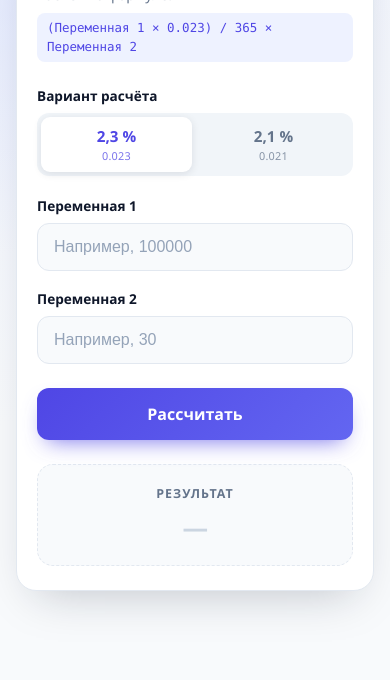
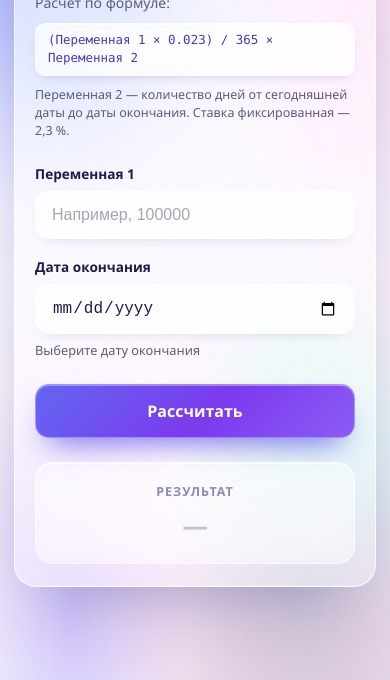
Before and after one commit to nvpaladin2012-arch/calculator, a plain HTML site: page index.html in a window 390 px wide. Shown: the part 164-844 px from the top of the page. Drawn offline with Linux system fonts and the light colour scheme.

Commit message:
Калькулятор: дни по дате окончания, ставка 2,3 %, стиль стекло

```diff
--- a/index.html
+++ b/index.html
@@ -4,15 +4,15 @@
   <meta charset="UTF-8" />
   <meta name="viewport" content="width=device-width, initial-scale=1.0" />
   <title>Онлайн-калькулятор</title>
-  <meta name="theme-color" content="#4f46e5" />
+  <meta name="theme-color" content="#a5b4fc" />
   <meta
     name="description"
-    content="Простой онлайн-калькулятор: расчёт по формуле (Переменная 1 × ставка) / 365 × Переменная 2 со ставкой 2,3% или 2,1%."
+    content="Онлайн-калькулятор: расчёт по формуле (Переменная 1 × ставка) / 365 × дни. Дни вычисляются автоматически по дате окончания. Ставка 2,3%."
   />
   <meta property="og:title" content="Онлайн-калькулятор" />
   <meta
     property="og:description"
-    content="Быстрый расчёт по формуле с выбором ставки 2,3% или 2,1%."
+    content="Расчёт по формуле с автоматическим подсчётом дней по дате окончания. Ставка 2,3%."
   />
   <meta property="og:type" content="website" />
   <!-- Иконка для вкладки и плитки в визуальных закладках -->
@@ -26,48 +26,106 @@
     }
 
     :root {
-      --bg-1: #eef2ff;
-      --bg-2: #f8fafc;
-      --card: #ffffff;
-      --text: #0f172a;
-      --muted: #64748b;
-      --border: #e2e8f0;
+      --text: #1e1b4b;
+      --muted: #5b5b7a;
       --accent: #4f46e5;
-      --accent-hover: #4338ca;
-      --accent-soft: #eef2ff;
-      --success: #059669;
-      --shadow: 0 20px 45px -20px rgba(15, 23, 42, 0.25);
+      --accent-2: #7c3aed;
+      --success: #047857;
+      --danger: #be123c;
+      --glass-border: rgba(255, 255, 255, 0.65);
+      --shadow: 0 30px 70px -30px rgba(49, 46, 129, 0.45);
+    }
+
+    html {
+      min-height: 100%;
     }
 
     body {
+      position: relative;
       min-height: 100vh;
       display: flex;
       align-items: center;
       justify-content: center;
-      padding: 24px 16px;
+      padding: 32px 16px;
       font-family: "Segoe UI", system-ui, -apple-system, "Helvetica Neue", Arial, sans-serif;
       color: var(--text);
-      background: radial-gradient(circle at top left, #e0e7ff 0%, transparent 45%),
-                  linear-gradient(160deg, var(--bg-1), var(--bg-2) 60%);
+      background:
+        radial-gradient(60% 55% at 12% 8%, rgba(165, 180, 252, 0.85) 0%, transparent 70%),
+        radial-gradient(50% 50% at 88% 12%, rgba(251, 207, 232, 0.8) 0%, transparent 70%),
+        radial-gradient(55% 60% at 78% 88%, rgba(153, 246, 228, 0.55) 0%, transparent 70%),
+        radial-gradient(45% 45% at 18% 92%, rgba(196, 181, 253, 0.7) 0%, transparent 70%),
+        linear-gradient(150deg, #eef2ff 0%, #f5f3ff 38%, #fdf2f8 68%, #ecfeff 100%);
+      background-attachment: fixed;
       -webkit-font-smoothing: antialiased;
+      overflow-x: hidden;
     }
 
-    /* ---------- Карточка калькулятора ---------- */
+    /* Мягкие светящиеся пятна на фоне */
+    body::before,
+    body::after {
+      content: "";
+      position: fixed;
+      border-radius: 50%;
+      pointer-events: none;
+      filter: blur(60px);
+      z-index: 0;
+    }
+
+    body::before {
+      width: 340px;
+      height: 340px;
+      top: -120px;
+      left: -80px;
+      background: rgba(129, 140, 248, 0.45);
+    }
+
+    body::after {
+      width: 300px;
+      height: 300px;
+      right: -70px;
+      bottom: -120px;
+      background: rgba(244, 114, 182, 0.35);
+    }
+
+    /* ---------- Стеклянная карточка калькулятора ---------- */
     .calculator {
+      position: relative;
+      z-index: 1;
       width: 100%;
-      max-width: 420px;
-      background: var(--card);
-      border: 1px solid var(--border);
-      border-radius: 24px;
-      padding: 32px;
-      box-shadow: var(--shadow);
-      animation: fadeUp 0.5s ease both;
+      max-width: 430px;
+      padding: 34px 32px 30px;
+      background: linear-gradient(155deg, rgba(255, 255, 255, 0.62), rgba(255, 255, 255, 0.34));
+      border: 1px solid var(--glass-border);
+      border-radius: 28px;
+      box-shadow:
+        var(--shadow),
+        inset 0 1px 0 rgba(255, 255, 255, 0.85),
+        inset 0 -1px 0 rgba(255, 255, 255, 0.25);
+      -webkit-backdrop-filter: blur(26px) saturate(160%);
+      backdrop-filter: blur(26px) saturate(160%);
+      animation: fadeUp 0.55s ease both;
+    }
+
+    /* Верхний блик на стекле */
+    .calculator::before {
+      content: "";
+      position: absolute;
+      inset: 0;
+      border-radius: inherit;
+      background: radial-gradient(120% 60% at 50% -10%, rgba(255, 255, 255, 0.7), transparent 60%);
+      pointer-events: none;
+      z-index: 0;
+    }
+
+    .calculator > * {
+      position: relative;
+      z-index: 1;
     }
 
     @keyframes fadeUp {
       from {
         opacity: 0;
-        transform: translateY(14px);
+        transform: translateY(16px);
       }
       to {
         opacity: 1;
@@ -76,101 +134,46 @@
     }
 
     .calculator__title {
-      font-size: 1.5rem;
+      margin-bottom: 8px;
+      font-size: 1.55rem;
       font-weight: 700;
-      letter-spacing: -0.02em;
-      margin-bottom: 6px;
+      letter-spacing: -0.025em;
+      background: linear-gradient(120deg, #312e81 0%, #6d28d9 55%, #4f46e5 100%);
+      -webkit-background-clip: text;
+      background-clip: text;
+      color: transparent;
     }
 
     .calculator__subtitle {
+      margin-bottom: 24px;
       font-size: 0.875rem;
       color: var(--muted);
-      margin-bottom: 24px;
       line-height: 1.5;
     }
 
     .calculator__formula {
       display: inline-block;
-      margin-top: 8px;
-      padding: 6px 10px;
+      margin-top: 10px;
+      padding: 7px 12px;
+      font-family: "Consolas", "SFMono-Regular", Menlo, monospace;
       font-size: 0.78rem;
-      font-family: "Consolas", "SFMono-Regular", Menlo, monospace;
-      color: var(--accent);
-      background: var(--accent-soft);
-      border-radius: 8px;
+      color: #4338ca;
+      background: rgba(255, 255, 255, 0.55);
+      border: 1px solid rgba(255, 255, 255, 0.8);
+      border-radius: 10px;
+      box-shadow:
+        inset 0 1px 0 rgba(255, 255, 255, 0.9),
+        0 4px 12px -8px rgba(49, 46, 129, 0.5);
+      -webkit-backdrop-filter: blur(8px);
+      backdrop-filter: blur(8px);
     }
 
-    /* ---------- Выбор варианта расчёта ---------- */
-    .rate {
-      margin: 0 0 20px;
-      padding: 0;
-      border: none;
-    }
-
-    .rate__legend {
-      padding: 0;
-      margin-bottom: 8px;
-      font-size: 0.85rem;
-      font-weight: 600;
-      color: var(--text);
-    }
-
-    .rate__options {
-      display: grid;
-      grid-template-columns: 1fr 1fr;
-      gap: 6px;
-      padding: 4px;
-      background: #f1f5f9;
-      border-radius: 12px;
-    }
-
-    .rate__option {
-      position: relative;
-    }
-
-    .rate__radio {
-      position: absolute;
-      width: 1px;
-      height: 1px;
-      opacity: 0;
-      pointer-events: none;
-    }
-
-    .rate__label {
-      display: flex;
-      flex-direction: column;
-      align-items: center;
-      gap: 2px;
-      padding: 9px 8px;
-      border-radius: 9px;
-      font-size: 0.95rem;
-      font-weight: 600;
+    .calculator__note {
+      display: block;
+      margin-top: 10px;
+      font-size: 0.78rem;
       color: var(--muted);
-      text-align: center;
-      cursor: pointer;
-      transition: background 0.2s ease, color 0.2s ease, box-shadow 0.2s ease;
-    }
-
-    .rate__label small {
-      font-size: 0.68rem;
-      font-weight: 500;
-      letter-spacing: 0.02em;
-      opacity: 0.75;
-    }
-
-    .rate__label:hover {
-      color: var(--text);
-    }
-
-    .rate__radio:checked + .rate__label {
-      color: var(--accent);
-      background: #ffffff;
-      box-shadow: 0 2px 8px rgba(15, 23, 42, 0.1);
-    }
-
-    .rate__radio:focus-visible + .rate__label {
-      outline: 3px solid rgba(79, 70, 229, 0.35);
-      outline-offset: 2px;
+      line-height: 1.45;
     }
 
     /* ---------- Поля ввода ---------- */
@@ -180,10 +183,10 @@
 
     .field__label {
       display: block;
+      margin-bottom: 8px;
       font-size: 0.85rem;
       font-weight: 600;
       color: var(--text);
-      margin-bottom: 8px;
     }
 
     .field__input {
@@ -191,25 +194,33 @@
       padding: 14px 16px;
       font-size: 1rem;
       color: var(--text);
-      background: #f8fafc;
-      border: 1.5px solid var(--border);
-      border-radius: 12px;
+      background: rgba(255, 255, 255, 0.5);
+      border: 1px solid rgba(255, 255, 255, 0.75);
+      border-radius: 14px;
       outline: none;
+      box-shadow:
+        inset 0 1px 0 rgba(255, 255, 255, 0.9),
+        0 6px 16px -12px rgba(49, 46, 129, 0.4);
       transition: border-color 0.2s ease, box-shadow 0.2s ease, background 0.2s ease;
+      -webkit-backdrop-filter: blur(6px);
+      backdrop-filter: blur(6px);
     }
 
     .field__input::placeholder {
-      color: #94a3b8;
+      color: rgba(91, 91, 122, 0.55);
     }
 
     .field__input:hover {
-      border-color: #cbd5e1;
+      background: rgba(255, 255, 255, 0.6);
+      border-color: rgba(255, 255, 255, 0.95);
     }
 
     .field__input:focus {
-      background: #ffffff;
-      border-color: var(--accent);
-      box-shadow: 0 0 0 4px rgba(79, 70, 229, 0.14);
+      background: rgba(255, 255, 255, 0.8);
+      border-color: rgba(99, 102, 241, 0.55);
+      box-shadow:
+        0 0 0 4px rgba(99, 102, 241, 0.16),
+        inset 0 1px 0 rgba(255, 255, 255, 0.9);
     }
 
     /* Убираем стрелки у числовых полей */
@@ -224,66 +235,97 @@
       appearance: textfield;
     }
 
+    .field__input[type="date"] {
+      color-scheme: light;
+    }
+
+    .field__hint {
+      margin-top: 8px;
+      font-size: 0.8rem;
+      color: var(--muted);
+      line-height: 1.4;
+    }
+
+    .field__hint--ok {
+      color: #4338ca;
+    }
+
+    .field__hint--error {
+      color: var(--danger);
+    }
+
     /* ---------- Кнопка ---------- */
     .calculator__button {
       width: 100%;
       padding: 15px 20px;
       margin-top: 6px;
+      font-family: inherit;
       font-size: 1rem;
       font-weight: 600;
-      font-family: inherit;
       color: #ffffff;
-      background: linear-gradient(135deg, var(--accent), #6366f1);
-      border: none;
-      border-radius: 12px;
+      background: linear-gradient(135deg, #6366f1 0%, #7c3aed 55%, #8b5cf6 100%);
+      border: 1px solid rgba(255, 255, 255, 0.35);
+      border-radius: 14px;
       cursor: pointer;
+      box-shadow:
+        0 16px 30px -14px rgba(79, 70, 229, 0.9),
+        inset 0 1px 0 rgba(255, 255, 255, 0.35);
       transition: transform 0.15s ease, box-shadow 0.2s ease, filter 0.2s ease;
-      box-shadow: 0 10px 22px -10px rgba(79, 70, 229, 0.8);
     }
 
     .calculator__button:hover {
-      filter: brightness(1.05);
-      box-shadow: 0 14px 26px -10px rgba(79, 70, 229, 0.9);
+      filter: brightness(1.06);
+      transform: translateY(-1px);
+      box-shadow:
+        0 20px 34px -14px rgba(79, 70, 229, 1),
+        inset 0 1px 0 rgba(255, 255, 255, 0.4);
     }
 
     .calculator__button:active {
-      transform: translateY(1px) scale(0.995);
+      transform: translateY(0) scale(0.995);
     }
 
     .calculator__button:focus-visible {
-      outline: 3px solid rgba(79, 70, 229, 0.4);
+      outline: 3px solid rgba(99, 102, 241, 0.4);
       outline-offset: 2px;
     }
 
-    /* ---------- Блок результата ---------- */
+    /* ---------- Стеклянный блок результата ---------- */
     .result {
       margin-top: 24px;
-      padding: 20px;
-      background: #f8fafc;
-      border: 1.5px dashed var(--border);
-      border-radius: 16px;
+      padding: 20px 18px;
       text-align: center;
-      transition: background 0.25s ease, border-color 0.25s ease;
+      background: rgba(255, 255, 255, 0.38);
+      border: 1px solid rgba(255, 255, 255, 0.6);
+      border-radius: 18px;
+      box-shadow: inset 0 1px 0 rgba(255, 255, 255, 0.8);
+      -webkit-backdrop-filter: blur(14px);
+      backdrop-filter: blur(14px);
+      transition: background 0.25s ease, border-color 0.25s ease, box-shadow 0.25s ease;
     }
 
     .result--active {
-      background: #ecfdf5;
-      border-color: #a7f3d0;
+      background: linear-gradient(150deg, rgba(209, 250, 229, 0.65), rgba(236, 253, 245, 0.4));
+      border-color: rgba(16, 185, 129, 0.3);
+      box-shadow:
+        inset 0 1px 0 rgba(255, 255, 255, 0.9),
+        0 12px 28px -18px rgba(5, 150, 105, 0.6);
     }
 
     .result--error {
-      background: #fef2f2;
-      border-color: #fecaca;
+      background: linear-gradient(150deg, rgba(254, 226, 226, 0.7), rgba(255, 241, 242, 0.45));
+      border-color: rgba(244, 63, 94, 0.3);
+      box-shadow: inset 0 1px 0 rgba(255, 255, 255, 0.9);
     }
 
     .result__label {
       display: block;
+      margin-bottom: 8px;
       font-size: 0.78rem;
       font-weight: 600;
+      letter-spacing: 0.08em;
       text-transform: uppercase;
-      letter-spacing: 0.08em;
-      color: var(--muted);
-      margin-bottom: 8px;
+      color: rgba(49, 46, 129, 0.55);
     }
 
     .result__value {
@@ -297,21 +339,40 @@
     }
 
     .result__value--empty {
-      color: #cbd5e1;
       font-weight: 600;
+      color: rgba(91, 91, 122, 0.35);
     }
 
     .result--error .result__value {
       font-size: 1rem;
       font-weight: 500;
-      color: #dc2626;
+      color: var(--danger);
+    }
+
+    /* ---------- Фолбэк без backdrop-filter ---------- */
+    @supports not ((backdrop-filter: blur(1px)) or (-webkit-backdrop-filter: blur(1px))) {
+      .calculator {
+        background: rgba(255, 255, 255, 0.82);
+      }
+
+      .field__input {
+        background: rgba(255, 255, 255, 0.85);
+      }
+
+      .result {
+        background: rgba(255, 255, 255, 0.7);
+      }
     }
 
     /* ---------- Мобильная адаптация ---------- */
     @media (max-width: 480px) {
+      body {
+        padding: 20px 14px;
+      }
+
       .calculator {
-        padding: 24px 20px;
-        border-radius: 20px;
+        padding: 26px 20px 22px;
+        border-radius: 22px;
       }
 
       .calculator__title {
@@ -322,6 +383,18 @@
         font-size: 1.6rem;
       }
     }
+
+    @media (prefers-reduced-motion: reduce) {
+      .calculator {
+        animation: none;
+      }
+
+      .calculator__button,
+      .field__input,
+      .result {
+        transition: none;
+      }
+    }
   </style>
 </head>
 <body>
@@ -330,29 +403,13 @@
     <p class="calculator__subtitle">
       Расчёт по формуле:
       <span class="calculator__formula" id="formulaText">(Переменная 1 × 0.023) / 365 × Переменная 2</span>
+      <span class="calculator__note">
+        Переменная 2 — количество дней от сегодняшней даты до даты окончания.
+        Ставка фиксированная — 2,3 %.
+      </span>
     </p>
 
     <form class="calculator__form" id="calcForm" novalidate>
-      <fieldset class="rate">
-        <legend class="rate__legend">Вариант расчёта</legend>
-        <div class="rate__options">
-          <div class="rate__option">
-            <input class="rate__radio" type="radio" name="rate" id="rate23" value="0.023" checked />
-            <label class="rate__label" for="rate23">
-              2,3 %
-              <small>0.023</small>
-            </label>
-          </div>
-          <div class="rate__option">
-            <input class="rate__radio" type="radio" name="rate" id="rate21" value="0.021" />
-            <label class="rate__label" for="rate21">
-              2,1 %
-              <small>0.021</small>
-            </label>
-          </div>
-        </div>
-      </fieldset>
-
       <div class="field">
         <label class="field__label" for="var1">Переменная 1</label>
         <input
@@ -368,17 +425,14 @@
       </div>
 
       <div class="field">
-        <label class="field__label" for="var2">Переменная 2</label>
+        <label class="field__label" for="endDate">Дата окончания</label>
         <input
           class="field__input"
-          type="number"
-          id="var2"
-          name="var2"
-          placeholder="Например, 30"
-          step="any"
-          inputmode="decimal"
-          autocomplete="off"
+          type="date"
+          id="endDate"
+          name="endDate"
         />
+        <p class="field__hint" id="daysHint">Выберите дату окончания</p>
       </div>
 
       <button class="calculator__button" type="submit">Рассчитать</button>
@@ -397,12 +451,98 @@
       // Получаем ссылки на элементы интерфейса
       const form = document.getElementById("calcForm");
       const input1 = document.getElementById("var1");
-      const input2 = document.getElementById("var2");
+      const endDateInput = document.getElementById("endDate");
+      const daysHint = document.getElementById("daysHint");
       const resultBox = document.getElementById("result");
       const resultValue = document.getElementById("resultValue");
       const resultLabel = document.getElementById("resultLabel");
-      const formulaText = document.getElementById("formulaText");
-      const rateRadios = document.querySelectorAll('input[name="rate"]');
+
+      const MS_PER_DAY = 24 * 60 * 60 * 1000;
+
+      // Фиксированная ставка: 2,3 % = 2.3 / 100 = 0.023
+      const RATE = 0.023;
+      const RATE_LABEL = "2,3 %";
+
+      /**
+       * Возвращает сегодняшнюю дату, обнуляя время.
+       * Так разница между датами считается ровно в календарных днях.
+       */
+      function todayAtMidnight() {
+        const now = new Date();
+        return new Date(now.getFullYear(), now.getMonth(), now.getDate());
+      }
+
+      /**
+       * Разбирает значение input[type="date"] ("YYYY-MM-DD")
+       * как локальную дату, а не UTC.
+       */
+      function parseDateInput(value) {
+        if (!value) return null;
+
+        const parts = value.split("-").map(Number);
+        if (
+          parts.length !== 3 ||
+          parts.some(function (part) {
+            return !isFinite(part);
+          })
+        ) {
+          return null;
+        }
+
+        const date = new Date(parts[0], parts[1] - 1, parts[2]);
+
+        // Проверяем, что дата не «перекатилась» (например, 31.02)
+        if (
+          date.getFullYear() !== parts[0] ||
+          date.getMonth() !== parts[1] - 1 ||
+          date.getDate() !== parts[2]
+        ) {
+          return null;
+        }
+
+        return date;
+      }
+
+      /**
+       * Преобразует дату в строку "YYYY-MM-DD" для атрибута min.
+       */
+      function toISODate(date) {
+        const year = date.getFullYear();
+        const month = String(date.getMonth() + 1).padStart(2, "0");
+        const day = String(date.getDate()).padStart(2, "0");
+        return year + "-" + month + "-" + day;
+      }
+
+      /**
+       * Форматирует дату для подсказки: 31.01.2027.
+       */
+      function formatDate(date) {
+        return new Intl.DateTimeFormat("ru-RU", {
+          day: "2-digit",
+          month: "2-digit",
+          year: "numeric",
+        }).format(date);
+      }
+
+      /**
+       * Считает количество календарных дней между датами.
+       */
+      function daysBetween(start, end) {
+        return Math.round((end - start) / MS_PER_DAY);
+      }
+
+      /**
+       * Склоняет слово «день»: 1 день, 2 дня, 5 дней.
+       */
+      function pluralDays(value) {
+        const abs = Math.abs(value) % 100;
+        const last = abs % 10;
+
+        if (abs > 10 && abs < 20) return "дней";
+        if (last === 1) return "день";
+        if (last >= 2 && last <= 4) return "дня";
+        return "дней";
+      }
 
       /**
        * Форматирует число для вывода:
@@ -430,25 +570,6 @@
       }
 
       /**
-       * Возвращает выбранную ставку в долях единицы:
-       * 0.023 для варианта 2,3% и 0.021 для варианта 2,1%.
-       */
-      function getSelectedRate() {
-        const checked = document.querySelector('input[name="rate"]:checked');
-        return checked ? parseFloat(checked.value) : 0.023;
-      }
-
-      /**
-       * Переводит ставку из долей в проценты для подписи результата:
-       * 0.023 -> "2,3", 0.021 -> "2,1".
-       */
-      function formatRatePercent(rate) {
-        return (rate * 100).toLocaleString("ru-RU", {
-          maximumFractionDigits: 2,
-        });
-      }
-
-      /**
        * Сбрасывает блок результата в исходное состояние.
        */
       function resetResult() {
@@ -459,53 +580,88 @@
       }
 
       /**
-       * Обновляет текст формулы под выбранный вариант расчёта.
+       * Обновляет подсказку под датой окончания.
+       * Дни считаются от сегодняшней даты до выбранной даты.
        */
-      function updateFormula() {
-        formulaText.textContent =
-          "(Переменная 1 × " + getSelectedRate() + ") / 365 × Переменная 2";
+      function updateDaysHint() {
+        const endDate = parseDateInput(endDateInput.value);
+        daysHint.classList.remove("field__hint--ok", "field__hint--error");
+
+        if (!endDate) {
+          daysHint.textContent = "Выберите дату окончания";
+          return;
+        }
+
+        const today = todayAtMidnight();
+        const days = daysBetween(today, endDate);
+
+        if (days <= 0) {
+          daysHint.classList.add("field__hint--error");
+          daysHint.textContent = "Дата окончания должна быть позже сегодняшней";
+          return;
+        }
+
+        daysHint.classList.add("field__hint--ok");
+        daysHint.textContent =
+          "Период: " +
+          formatDate(today) +
+          " — " +
+          formatDate(endDate) +
+          " · " +
+          days +
+          " " +
+          pluralDays(days);
       }
 
       /**
-       * Выполняет расчёт по одной из двух формул:
+       * Выполняет расчёт по формуле:
        *
-       *   Вариант 1: Результат = (Переменная_1 * 2.3%) / 365 * Переменная_2
-       *   Вариант 2: Результат = (Переменная_1 * 2.1%) / 365 * Переменная_2
+       *   Результат = (Переменная_1 × ставка) / 365 × дни
        *
-       * Проценты переводим в доли единицы:
-       *   2.3% = 2.3 / 100 = 0.023
-       *   2.1% = 2.1 / 100 = 0.021
-       * Делим на 365, чтобы получить значение за один день
-       * (если Переменная_2 — количество дней).
+       * Ставка фиксированная:
+       *   2,3% = 2.3 / 100 = 0.023
+       *
+       * Дни вычисляются автоматически как разница между
+       * сегодняшней датой и датой окончания, которую ввёл пользователь.
+       * Делим на 365, чтобы получить значение за один день.
        */
       function calculate(event) {
         event.preventDefault();
 
-        // Считываем значения и заменяем запятую на точку (для удобства ввода)
+        // Считываем сумму и заменяем запятую на точку
         const raw1 = input1.value.replace(",", ".").trim();
-        const raw2 = input2.value.replace(",", ".").trim();
 
-        // Проверяем, что оба поля заполнены
-        if (raw1 === "" || raw2 === "") {
-          showError("Заполните оба поля");
+        if (raw1 === "") {
+          showError("Введите Переменную 1");
           return;
         }
 
         const var1 = Number(raw1);
-        const var2 = Number(raw2);
+        if (!isFinite(var1)) {
+          showError("Введите корректное число");
+          return;
+        }
 
-        // Проверяем, что введены корректные числа
-        if (!isFinite(var1) || !isFinite(var2)) {
-          showError("Введите корректные числа");
+        const endDate = parseDateInput(endDateInput.value);
+        if (!endDate) {
+          showError("Выберите дату окончания");
+          return;
+        }
+
+        // ---------- Автоматический расчёт дней ----------
+        const today = todayAtMidnight();
+        const days = daysBetween(today, endDate);
+
+        if (days <= 0) {
+          showError("Дата окончания должна быть позже сегодняшней");
           return;
         }
 
         // ---------- Основная формула ----------
-        const percentRate = getSelectedRate(); // 0.023 (2,3%) или 0.021 (2,1%)
-        const daysInYear = 365;                // количество дней в году
+        const daysInYear = 365; // количество дней в году
 
-        const dailyValue = (var1 * percentRate) / daysInYear; // значение за 1 день
-        const result = dailyValue * var2;                      // итог за Переменная_2 дней
+        const dailyValue = (var1 * RATE) / daysInYear; // значение за 1 день
+        const result = dailyValue * days;              // итог за выбранное количество дней
 
         // ---------- Вывод результата ----------
         resultBox.classList.remove("result--error");
@@ -513,24 +669,33 @@
         resultValue.classList.remove("result__value--empty");
         resultValue.textContent = formatNumber(result);
         resultLabel.textContent =
-          "Результат · " + formatRatePercent(percentRate) + " %";
+          "Результат · " + RATE_LABEL + " · " + days + " " + pluralDays(days);
       }
+
+      // Минимальная дата окончания — завтра
+      const today = todayAtMidnight();
+      const tomorrow = new Date(today);
+      tomorrow.setDate(tomorrow.getDate() + 1);
+      endDateInput.min = toISODate(tomorrow);
 
       // Запускаем расчёт при отправке формы (клик по кнопке или Enter)
       form.addEventListener("submit", calculate);
 
-      // При смене варианта обновляем формулу и сбрасываем старый результат
-      rateRadios.forEach(function (radio) {
-        radio.addEventListener("change", function () {
-          updateFormula();
-          resetResult();
-        });
+      // Сбрасываем результат и обновляем подсказку при изменении данных
+      input1.addEventListener("input", resetResult);
+
+      endDateInput.addEventListener("input", function () {
+        updateDaysHint();
+        resetResult();
       });
 
-      // Сбрасываем результат, если пользователь меняет данные
-      [input1, input2].forEach(function (input) {
-        input.addEventListener("input", resetResult);
+      endDateInput.addEventListener("change", function () {
+        updateDaysHint();
+        resetResult();
       });
+
+      // Инициализация
+      updateDaysHint();
     })();
   </script>
 </body>
```
